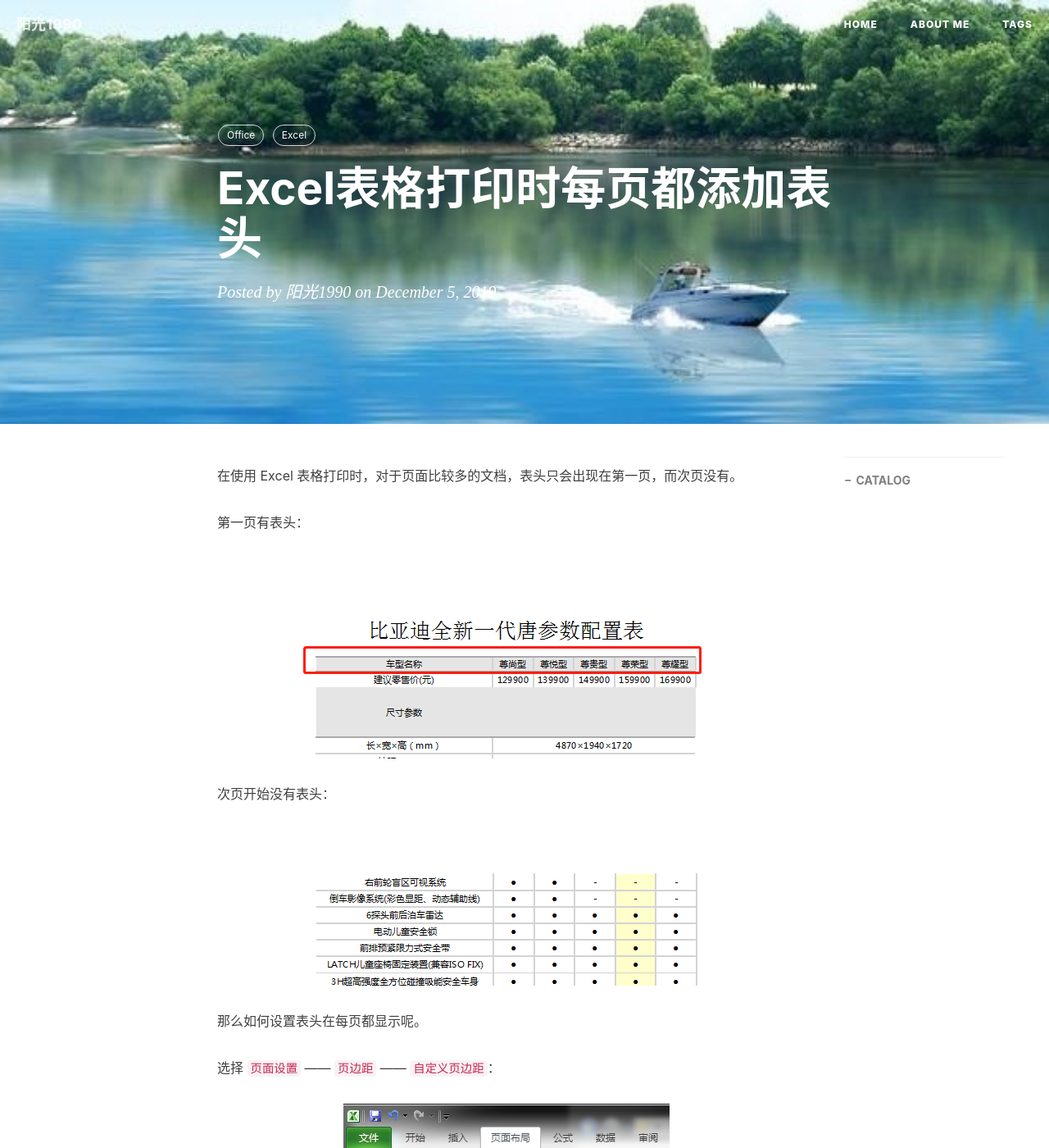
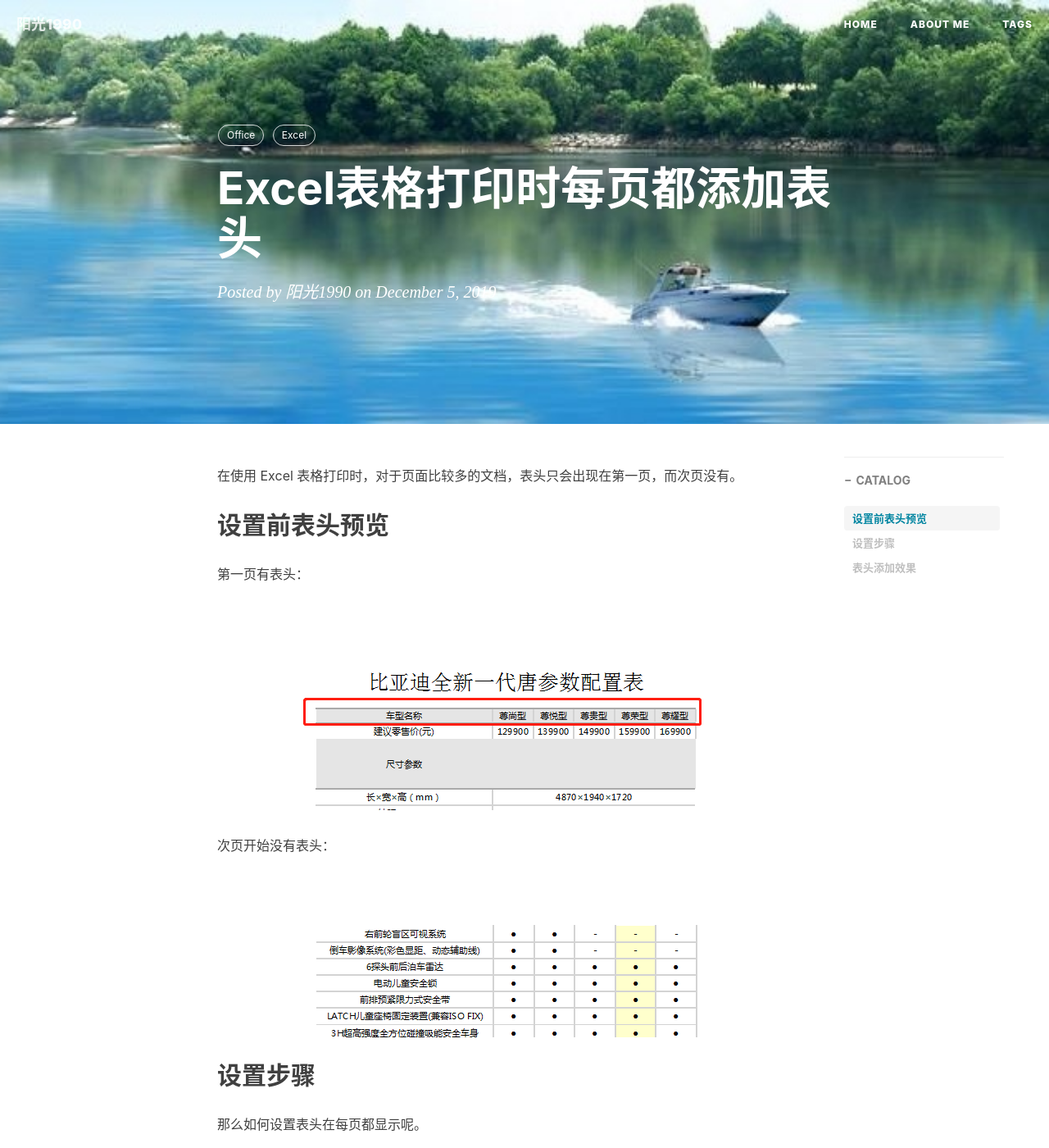
Before and after one commit to sqdeng/sqdeng.github.io, a Jekyll site: the page built from _posts/2019-12-05-Excel表格打印时每页都添加表头.md, in a window 1280 px wide and 1400 px high. Shown: the whole window at 82% size. Built offline with Jekyll 4.4.1, drawn with Linux system fonts in a browser that asks for light colours; nearby versions of some CDN libraries; comment, search, counter and statistics services are not loaded.

Commit message:
set catlog

```diff
--- a/_posts/2019-12-05-Excel表格打印时每页都添加表头.md
+++ b/_posts/2019-12-05-Excel表格打印时每页都添加表头.md
@@ -13,6 +13,8 @@
 
 在使用 Excel 表格打印时，对于页面比较多的文档，表头只会出现在第一页，而次页没有。
 
+## 设置前表头预览
+
 第一页有表头：
 
 ![](/img/blog_office_excel_print1.png)
@@ -20,6 +22,8 @@
 次页开始没有表头：
 
 ![](/img/blog_office_excel_print2.png)
+
+## 设置步骤
 
 那么如何设置表头在每页都显示呢。
 
@@ -31,6 +35,8 @@
 
 ![](/img/blog_office_excel_print4.png)
 
+## 表头添加效果
+
 设置完成后，点击 `确定` 。再次打印预览时，刚刚没有表头的那一页就有表头了。
 
 ![](/img/blog_office_excel_print5.png)
```
Also changed, not shown: _posts/2018-09-17-GMT5不兼容性设置.md (+1 -1 lines), _posts/2019-12-02-Python程序打印九九乘法表.md (+1 -1 lines).
